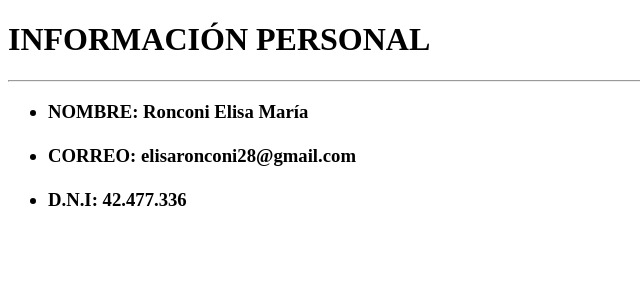
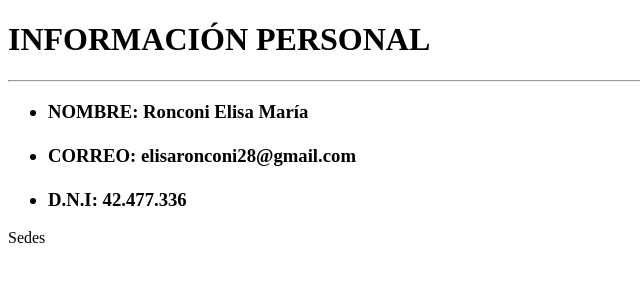
Before and after one commit to ElisaRonconi/Ronconi-Elisa-Maria, a plain HTML site: page index.html in a window 1280 px wide. Shown: the full height of the page, 0-640 px from the left. Drawn offline with Linux system fonts and the light colour scheme.

Commit message:
Agregacion de tag

```diff
--- a/index.html
+++ b/index.html
@@ -16,5 +16,6 @@
         <li> D.N.I:   42.477.336</li>
     </ul>
     </h3>
+    <m3>Sedes</m3>
 </body>
 </html>
```
